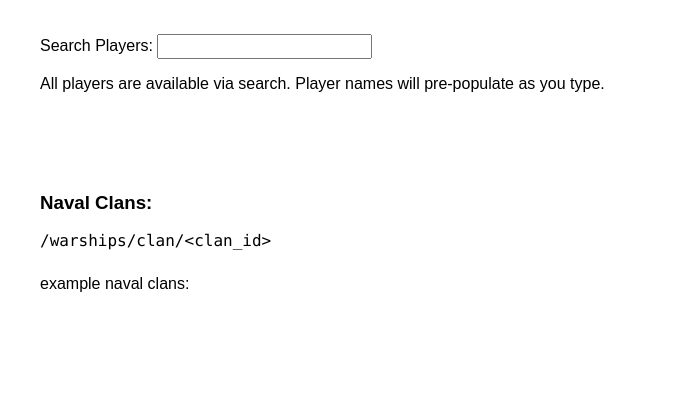
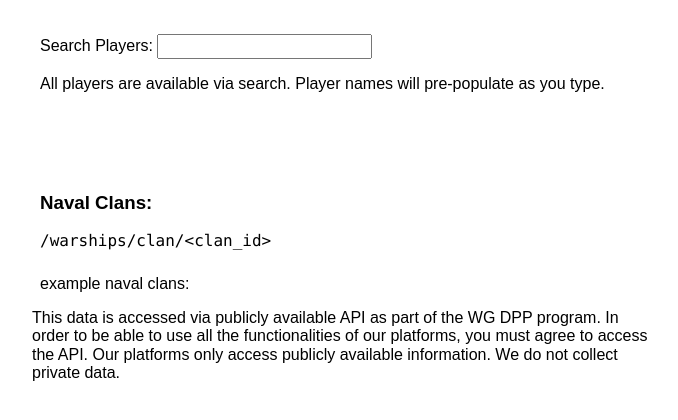
Before and after one commit to august-schlubach/battlestats, a Django app: page / in a window 1280 px wide. Shown: the part 325-745 px from the top of the page, without its empty margins (296-974 px from the left). Run offline with Django 5.2, Linux system fonts and the light colour scheme; data that the repository does not hold is empty; some libraries are stand-ins or nearby versions.

Commit message:
adding attribution

```diff
--- a/templates/splash.html
+++ b/templates/splash.html
@@ -40,6 +40,10 @@
       </div>
     </div>
   </div>
+  <div>
+This data is accessed via publicly available API as part of the WG DPP program.
+In order to be able to use all the functionalities of our platforms, you must agree to access the API.
+Our platforms only access publicly available information. We do not collect private data.
 </div>
 
 </section>
```
